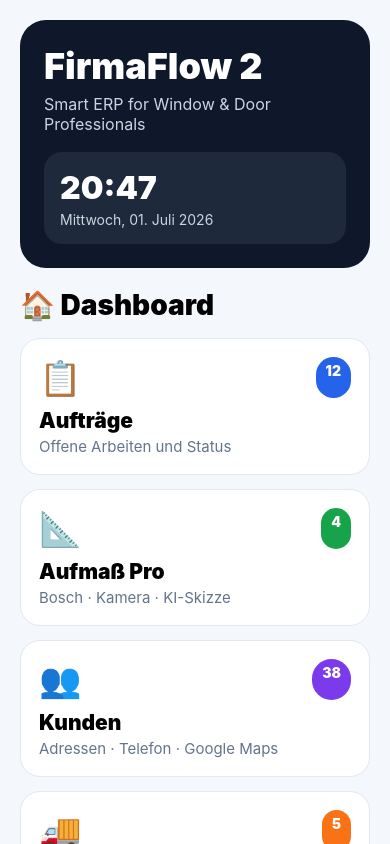
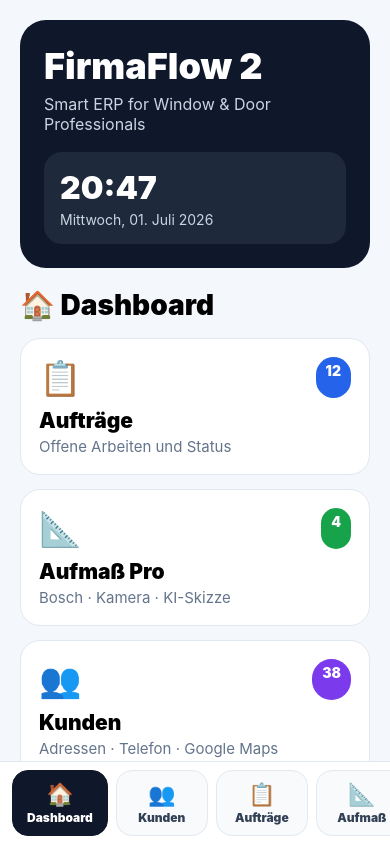
Before and after one commit to iskoczykowski/firmaflow-2, a React Native app: screen / in a window 390 px wide. Built offline with nearby package versions, Linux system fonts and the light colour scheme.

Commit message:
Replace DashboardScreen with AppNavigator

```diff
--- a/App.tsx
+++ b/App.tsx
@@ -1,13 +1,6 @@
 import React from 'react';
-import { SafeAreaView } from 'react-native';
-import { StatusBar } from 'expo-status-bar';
-import DashboardScreen from './src/screens/Dashboard/DashboardScreen';
+import AppNavigator from './src/navigation/AppNavigator';
 
 export default function App() {
-  return (
-    <SafeAreaView style={{ flex: 1, backgroundColor: '#F4F7FB' }}>
-      <StatusBar style="dark" />
-      <DashboardScreen />
-    </SafeAreaView>
-  );
+  return <AppNavigator />;
 }
```
